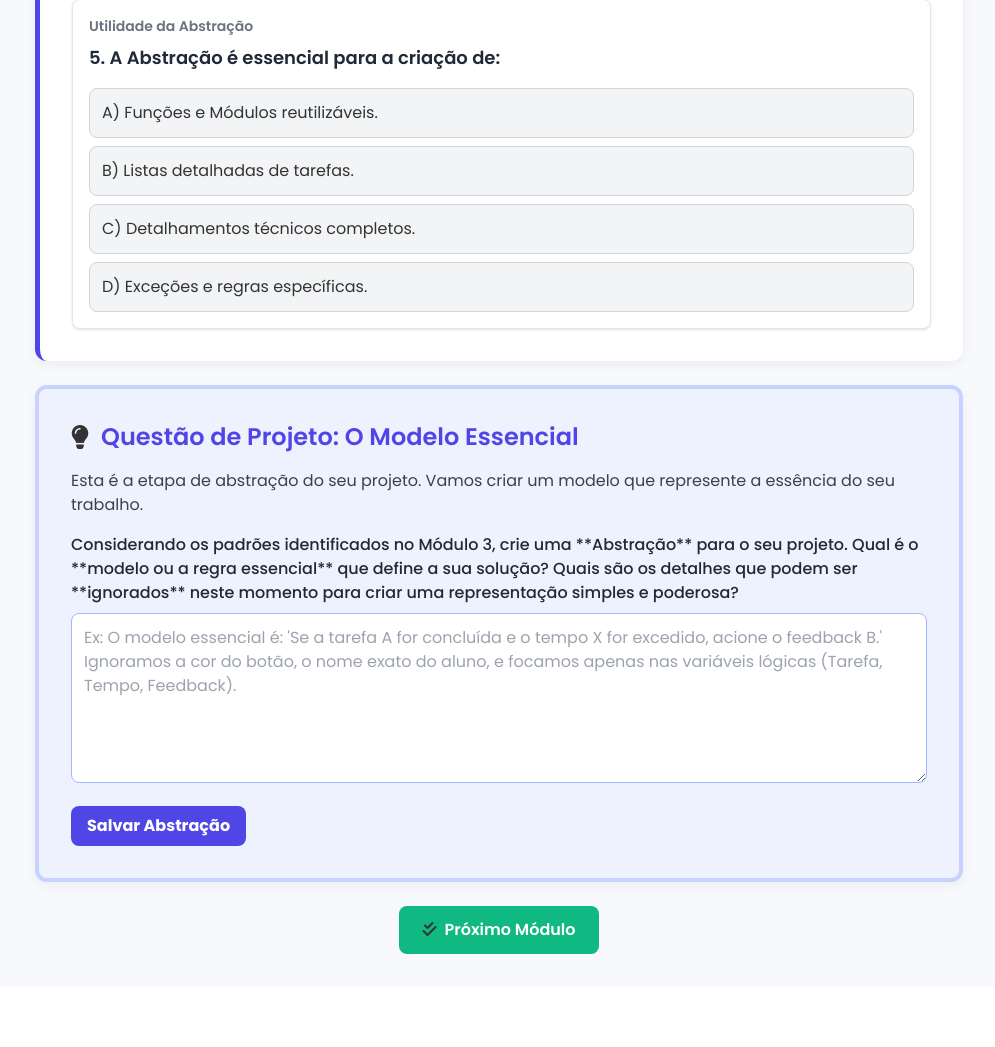
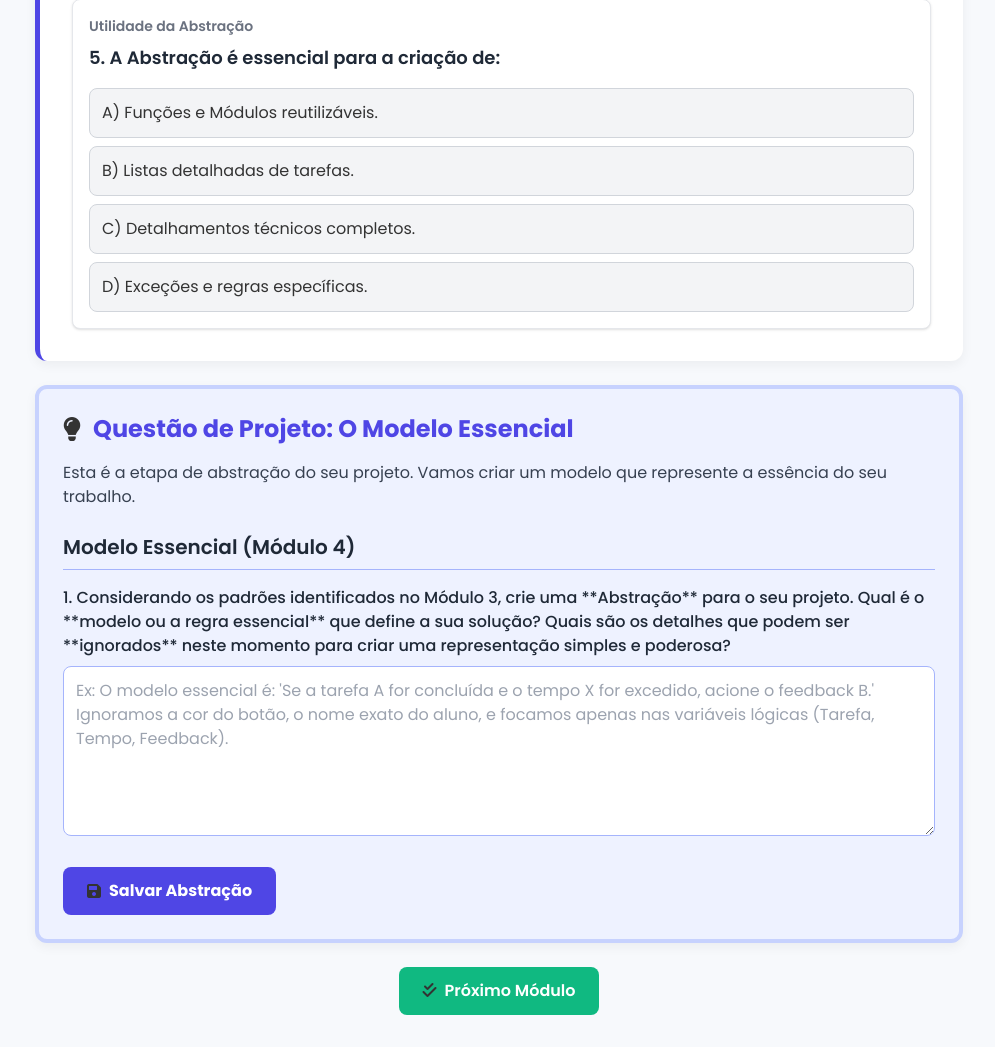
Before and after one commit to danidancr/PCTeacher, a Flask app: template templates/conteudo-abstracao.html in a window 1280 px wide. Shown: the part 2420-3467 px from the top of the page, without its empty margins (285-1280 px from the left). Before the commit the page ends 3374 px from the top, so only its background shows below. Run offline with Flask 3, Linux system fonts and the light colour scheme; the template is opened without the code that fills it, so the values that code supplies are empty; some libraries are stand-ins or nearby versions.

Commit message:
atualizar exercício de projeto final

```diff
--- a/templates/conteudo-abstracao.html
+++ b/templates/conteudo-abstracao.html
@@ -44,6 +44,7 @@
                 </div>
                 <div class="feedback-message mt-4 hidden"></div>
             </div>
+
             <div id="q-mod4-2" class="border p-4 rounded-lg bg-white shadow">
                 <p class="font-semibold text-sm mb-2 text-gray-500">IADES - Adaptada</p>
                 <p class="font-semibold text-lg mb-4 text-gray-800">2. Segundo os pilares do Pensamento Computacional (Decomposição, Padrões, Abstração e Algoritmos), a Abstração é a ferramenta mental que permite:</p>
@@ -67,6 +68,7 @@
                 </div>
                 <div class="feedback-message mt-4 hidden"></div>
             </div>
+
             <div id="q-mod4-3" class="border p-4 rounded-lg bg-white shadow">
                 <p class="font-semibold text-sm mb-2 text-gray-500">Modelo Mental</p>
                 <p class="font-semibold text-lg mb-4 text-gray-800">3. A criação de um mapa conceitual que representa as interconexões entre ideias-chave em uma disciplina, ignorando exemplos práticos específicos, é um ato de:</p>
@@ -90,6 +92,7 @@
                 </div>
                 <div class="feedback-message mt-4 hidden"></div>
             </div>
+
             <div id="q-mod4-4" class="border p-4 rounded-lg bg-white shadow">
                 <p class="font-semibold text-sm mb-2 text-gray-500">Relação entre Pilares</p>
                 <p class="font-semibold text-lg mb-4 text-gray-800">4. A Abstração no Pensamento Computacional atua como uma ponte direta entre qual dos pilares?</p>
@@ -113,6 +116,7 @@
                 </div>
                 <div class="feedback-message mt-4 hidden"></div>
             </div>
+
             <div id="q-mod4-5" class="border p-4 rounded-lg bg-white shadow">
                 <p class="font-semibold text-sm mb-2 text-gray-500">Utilidade da Abstração</p>
                 <p class="font-semibold text-lg mb-4 text-gray-800">5. A Abstração é essencial para a criação de:</p>
@@ -136,19 +140,31 @@
                 </div>
                 <div class="feedback-message mt-4 hidden"></div>
             </div>
-            </div>
+
+        </div>
     </div>
 
-    <div class="content-section border-4 border-indigo-200 bg-indigo-50">
-        <h2 class="text-2xl font-semibold text-primary-indigo mb-4 flex items-center">
+    <div class="content-section border-4 border-indigo-200 bg-indigo-50 p-6 rounded-xl">
+        <h2 class="text-2xl font-bold text-primary-indigo mb-4 flex items-center">
             <i class="fas fa-lightbulb mr-3"></i> Questão de Projeto: O Modelo Essencial
         </h2>
-        <p class="text-gray-700 mb-4">Esta é a etapa de abstração do seu projeto. Vamos criar um modelo que represente a essência do seu trabalho.</p>
-        <form id="project-idea-form-mod4">
-            <label for="project_abstraction" class="block text-gray-800 font-medium mb-2">Considerando os padrões identificados no Módulo 3, crie uma **Abstração** para o seu projeto. Qual é o **modelo ou a regra essencial** que define a sua solução? Quais são os detalhes que podem ser **ignorados** neste momento para criar uma representação simples e poderosa?</label>
-            <textarea id="project_abstraction" name="project_abstraction" rows="6" class="w-full p-3 border border-indigo-300 rounded-lg focus:ring-primary-indigo focus:border-primary-indigo" placeholder="Ex: O modelo essencial é: 'Se a tarefa A for concluída e o tempo X for excedido, acione o feedback B.' Ignoramos a cor do botão, o nome exato do aluno, e focamos apenas nas variáveis lógicas (Tarefa, Tempo, Feedback)."></textarea>
+        <p class="text-gray-700 mb-6">Esta é a etapa de abstração do seu projeto. Vamos criar um modelo que represente a essência do seu trabalho.</p>
 
-            <button type="submit" class="mt-4 bg-primary-indigo hover:bg-indigo-700 text-white font-bold py-2 px-4 rounded-lg transition duration-200">Salvar Abstração</button>
+        <form id="project-questions-form-mod4" onsubmit="saveProjectAnswersMod4(event)">
+
+            <h3 class="text-xl font-semibold text-gray-800 mb-4 border-b pb-2 border-indigo-300">Modelo Essencial (Módulo 4)</h3>
+
+            <div class="mb-6">
+                <label for="p6_abstracao_projeto" class="block text-gray-800 font-medium mb-2">1. Considerando os padrões identificados no Módulo 3, crie uma **Abstração** para o seu projeto. Qual é o **modelo ou a regra essencial** que define a sua solução? Quais são os detalhes que podem ser **ignorados** neste momento para criar uma representação simples e poderosa?</label>
+                <textarea id="p6_abstracao_projeto" rows="6" class="w-full p-3 border border-indigo-300 rounded-lg focus:ring-primary-indigo focus:border-primary-indigo" placeholder="Ex: O modelo essencial é: 'Se a tarefa A for concluída e o tempo X for excedido, acione o feedback B.' Ignoramos a cor do botão, o nome exato do aluno, e focamos apenas nas variáveis lógicas (Tarefa, Tempo, Feedback)." required></textarea>
+            </div>
+
+            <button type="submit" id="save-button-mod4" class="mt-4 bg-primary-indigo hover:bg-indigo-700 text-white font-bold py-3 px-6 rounded-lg transition duration-200 flex items-center justify-center">
+                <i class="fas fa-save mr-2"></i> Salvar Abstração
+            </button>
+
+            <div id="save-feedback-mod4" class="mt-4 p-3 rounded-lg text-sm hidden" role="alert"></div>
+
         </form>
     </div>
 {% endblock %}
@@ -162,3 +178,95 @@
         </form>
     </div>
 {% endblock %}
+
+{% block scripts %}
+    {{ super() }}
+    <script>
+        // Assumindo que o Firebase SDK e sua inicialização já estão carregados (db)
+        // const db = firebase.firestore();
+
+        // **IMPORTANTE**: Garanta que o UID do usuário seja a mesma variável usada nos módulos anteriores.
+        const CURRENT_USER_ID = '{{ g.user.uid if g.user else "teste-user-id" }}';
+        const PROJECT_DOC_ID = 'user_project_' + CURRENT_USER_ID;
+        const formMod4 = document.getElementById('project-questions-form-mod4');
+
+        // ----------------------------------------------------
+        // Lógica de Salvamento Módulo 4 (Firebase/Firestore)
+        // ----------------------------------------------------
+        async function saveProjectAnswersMod4(event) {
+            event.preventDefault();
+
+            const feedbackDiv = document.getElementById('save-feedback-mod4');
+            const saveButton = document.getElementById('save-button-mod4');
+
+            // 1. Coletar o dado do formulário
+            const respostaAbstracao = document.getElementById('p6_abstracao_projeto').value.trim();
+
+            // 2. Criar o Array de Respostas
+            const newAnswers = [
+                {
+                    id: "mod4_p6_abstracao_projeto",
+                    ordem: 6, // Continua a contagem de ordem (Pergunta 6 do Projeto)
+                    secao: "Modelo Essencial (Módulo 4)",
+                    pergunta: formMod4.querySelector('label[for="p6_abstracao_projeto"]').textContent,
+                    resposta: respostaAbstracao
+                }
+            ];
+
+            // 3. Validação
+            if (!respostaAbstracao) {
+                feedbackDiv.className = 'mt-4 p-3 rounded-lg bg-red-100 text-red-700 block';
+                feedbackDiv.innerHTML = '<i class="fas fa-exclamation-triangle mr-2"></i> Por favor, preencha o campo da abstração antes de salvar.';
+                return;
+            }
+
+            try {
+                // Desabilitar o botão e mostrar feedback
+                saveButton.disabled = true;
+                saveButton.innerHTML = '<i class="fas fa-spinner fa-spin mr-2"></i> Salvando...';
+
+                // **Chave:** Salvar no campo 'perguntasM4' usando merge: true
+                await db.collection("projetos").doc(PROJECT_DOC_ID).set({
+                    perguntasM4: newAnswers, // Novo campo para o Módulo 4
+                    ultimaAtualizacaoM4: firebase.firestore.FieldValue.serverTimestamp()
+                }, { merge: true });
+
+                // Feedback de sucesso
+                feedbackDiv.className = 'mt-4 p-3 rounded-lg bg-green-100 text-green-700 block';
+                feedbackDiv.innerHTML = '<i class="fas fa-check-circle mr-2"></i> Abstração do Projeto salva com sucesso!';
+            } catch (error) {
+                console.error("Erro ao salvar no Firebase: ", error);
+                feedbackDiv.className = 'mt-4 p-3 rounded-lg bg-red-100 text-red-700 block';
+                feedbackDiv.innerHTML = `<i class="fas fa-exclamation-triangle mr-2"></i> Erro ao salvar. Tente novamente. (${error.message})`;
+            } finally {
+                saveButton.disabled = false;
+                saveButton.innerHTML = '<i class="fas fa-save mr-2"></i> Salvar Abstração';
+            }
+        }
+
+        // ----------------------------------------------------
+        // Lógica de Carregamento (Pré-preenchimento)
+        // ----------------------------------------------------
+        async function loadProjectAnswersMod4() {
+            try {
+                const doc = await db.collection("projetos").doc(PROJECT_DOC_ID).get();
+                if (doc.exists) {
+                    const data = doc.data();
+                    const answersM4 = data.perguntasM4 || [];
+
+                    const abstracaoData = answersM4.find(item => item.id === 'mod4_p6_abstracao_projeto');
+                    const inputElement = document.getElementById('p6_abstracao_projeto');
+
+                    if (abstracaoData && inputElement) {
+                        inputElement.value = abstracaoData.resposta;
+                    }
+                }
+            } catch (error) {
+                console.error("Erro ao carregar dados do projeto:", error);
+            }
+        }
+
+        // Chamada para carregar os dados ao carregar a página
+        // loadProjectAnswersMod4(); // Descomente quando o Firebase SDK estiver configurado
+    </script>
+{% endblock %}
```
